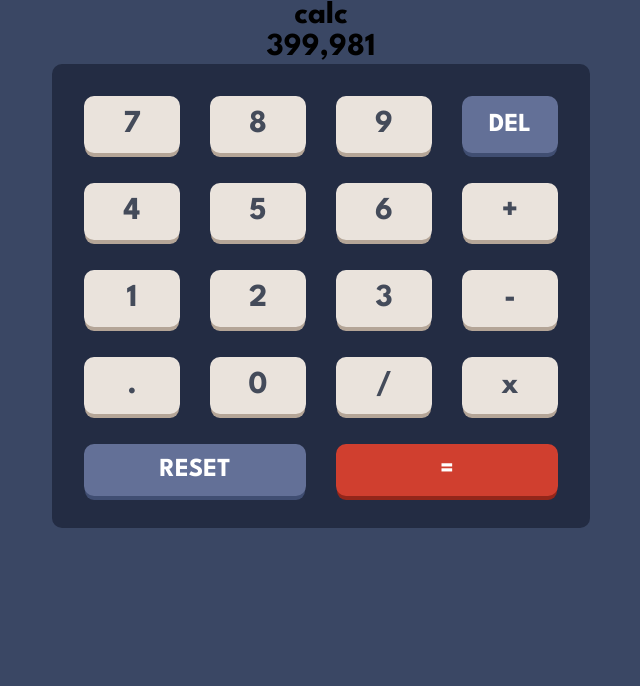
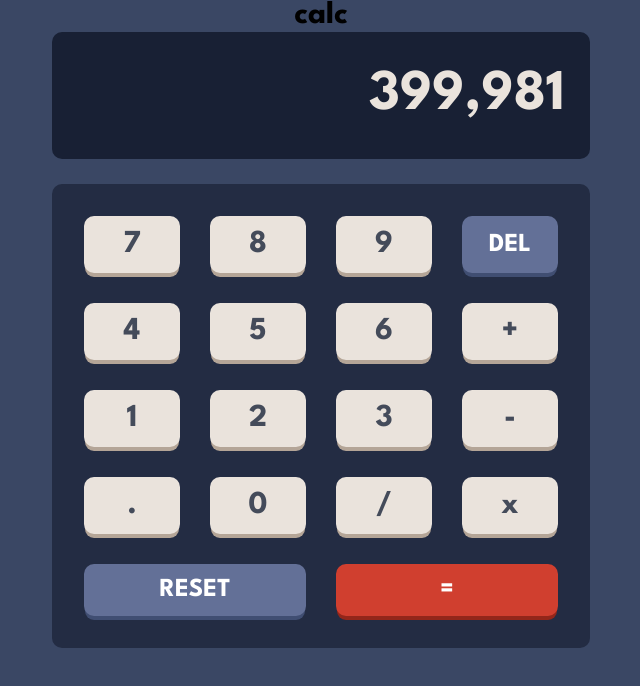
Before and after one commit to UTKUC3NGIZ/calculator-app, a React (Create React App) app: page / in a window 1280 px wide. Shown: the top 686 px of the page, without its empty margins (319-959 px from the left). Built offline with nearby package versions, Linux system fonts and the light colour scheme.

Commit message:
calculation screen 1440px comleted

```diff
--- a/src/App.css
+++ b/src/App.css
@@ -130,7 +130,7 @@ button {
   font-weight: 700; }
 
 body {
-  background-color: #3a4764; }
+  background-color: #3A4764; }
 
 .mainDiv {
   display: flex;
--- a/src/app.scss
+++ b/src/app.scss
@@ -133,7 +133,7 @@ button {
 }
 
 body {
-  background-color: #3a4764;
+  background-color: #3A4764;
 }
 
 .mainDiv {
--- a/src/components/CalculationScreen/index.js
+++ b/src/components/CalculationScreen/index.js
@@ -1,7 +1,10 @@
+import "./style.css";
 function CalcScren() {
   return (
     <>
-      <span>399,981</span>
+      <div className="CalcScrenMain">
+        <span>399,981</span>
+      </div>
     </>
   );
 }
--- a/src/components/CalculationScreen/style.css
+++ b/src/components/CalculationScreen/style.css
@@ -1,3 +1,15 @@
-
+.CalcScrenMain {
+  background-color: #182034;
+  height: 127px;
+  width: 538px;
+  border-radius: 10px;
+  margin-bottom: 25px;
+  display: flex;
+  justify-content: flex-end;
+  align-items: center; }
+  .CalcScrenMain span {
+    color: #EAE3DC;
+    font-size: 1.8rem;
+    padding-right: 25px; }
 
 /*# sourceMappingURL=style.css.map */
--- a/src/components/CalculationScreen/style.scss
+++ b/src/components/CalculationScreen/style.scss
@@ -0,0 +1,15 @@
+.CalcScrenMain{
+    background-color: #182034;
+    height: 127px;
+    width: 538px;
+    border-radius: 10px;
+    margin-bottom: 25px;
+    display: flex;
+    justify-content: flex-end;
+    align-items: center;
+    span{
+        color: #EAE3DC;
+        font-size: 1.8rem;
+        padding-right: 25px;
+    }
+}
```
Also changed, not shown: 1 other file (tests, documents, lock files or other folders).
